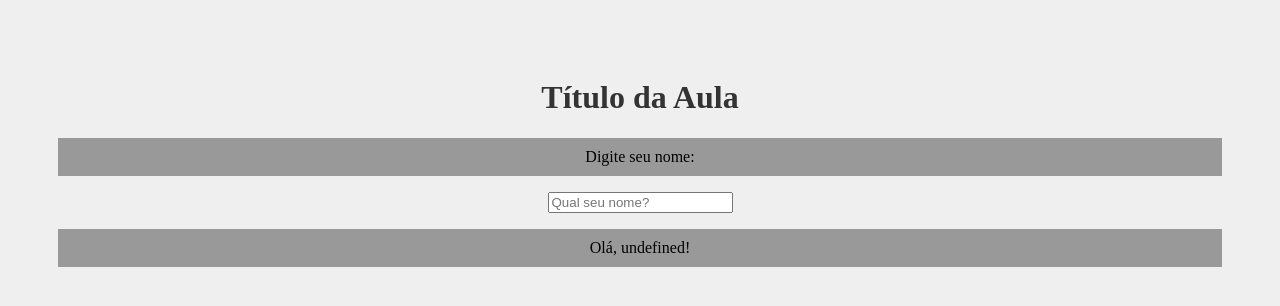
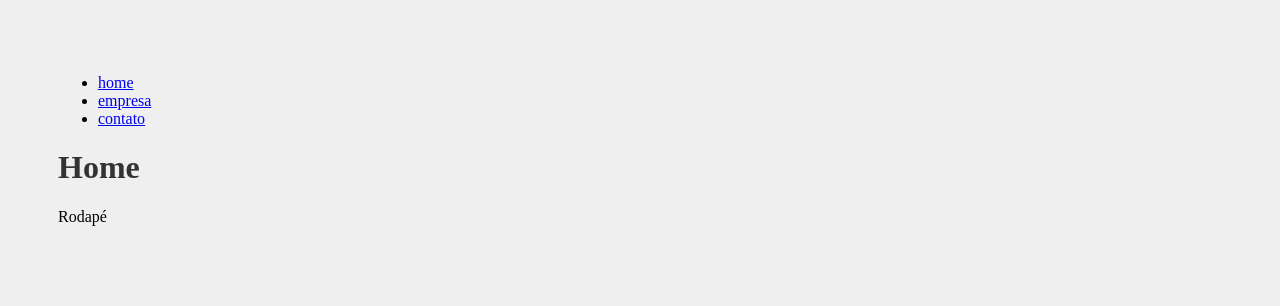
Before and after one commit to ruann-fernandess/Curso_React, a React (Create React App) app: page / in a window 1280 px wide. Shown: the top 306 px of the page. Built offline with nearby package versions, Linux system fonts and the light colour scheme.

Commit message:
Aula 15 - Implementando Router

```diff
--- a/src/App.jsx
+++ b/src/App.jsx
@@ -1,17 +1,24 @@
-import { useState } from 'react';
 import './App.css';
-import SeuNome from './components/SeuNome';
-import Saudacao from './components/Saudacao';
+import { BrowserRouter as Router, Routes, Route, Link } from 'react-router-dom';
+import Home from './pages/Home';
+import Empresa from './pages/Empresa';
+import Contato from './pages/Contato';
+import Navbar from './components/layout/Navbar';
+import Footer from './components/layout/Footer';
 
 function App() {
-  const [nome, setNome] = useState()
 
   return (
-    <div className="App">
-      <h1>Título da Aula</h1>
-      <SeuNome setNome={setNome}/>
-      <Saudacao nome={nome}/>
-    </div>
+      <Router>
+        <Navbar/>
+        <Routes>
+          <Route exact path="/" element={<Home />} />
+          <Route path="/empresa" element={<Empresa />} />
+          <Route path="/contato" element={<Contato />} />
+        </Routes>
+        <Footer/>
+      </Router>
+
   );
 }
 
--- /dev/null
+++ b/src/components/layout/Footer.jsx
@@ -0,0 +1,7 @@
+function Footer (){
+    return(
+        <footer>Rodapé</footer>
+    )
+}
+
+export default Footer
--- /dev/null
+++ b/src/components/layout/Navbar.jsx
@@ -0,0 +1,16 @@
+import { Link } from "react-router-dom"
+import styles from './Navbar.module.css'
+
+function Navbar(){
+    return(
+        <>
+            <ul className={styles.list}>
+                <li className={styles.item}><Link to="/">home</Link></li>
+                <li className={styles.item}><Link to="/empresa">empresa</Link></li>
+                <li className={styles.item}><Link to="/contato">contato</Link></li>
+            </ul>
+        </>
+    )
+}
+
+export default Navbar
--- /dev/null
+++ b/src/components/layout/Navbar.module.css
@@ -0,0 +1,9 @@
+.lis{
+    display: flex;
+    list-style: none;
+
+}
+
+.item{
+    margin-right: 1em;
+}
--- /dev/null
+++ b/src/pages/Contato.jsx
@@ -0,0 +1,9 @@
+function Contato (){
+    return(
+        <div>
+            <h1>Contato</h1>
+        </div>
+    )
+}
+
+export default Contato
--- /dev/null
+++ b/src/pages/Empresa.jsx
@@ -0,0 +1,9 @@
+function Empresa (){
+    return(
+        <div>
+            <h1>Empresa</h1>
+        </div>
+    )
+}
+
+export default Empresa
--- /dev/null
+++ b/src/pages/Home.jsx
@@ -0,0 +1,9 @@
+function Home (){
+    return(
+        <div>
+            <h1>Home</h1>
+        </div>
+    )
+}
+
+export default Home
```
